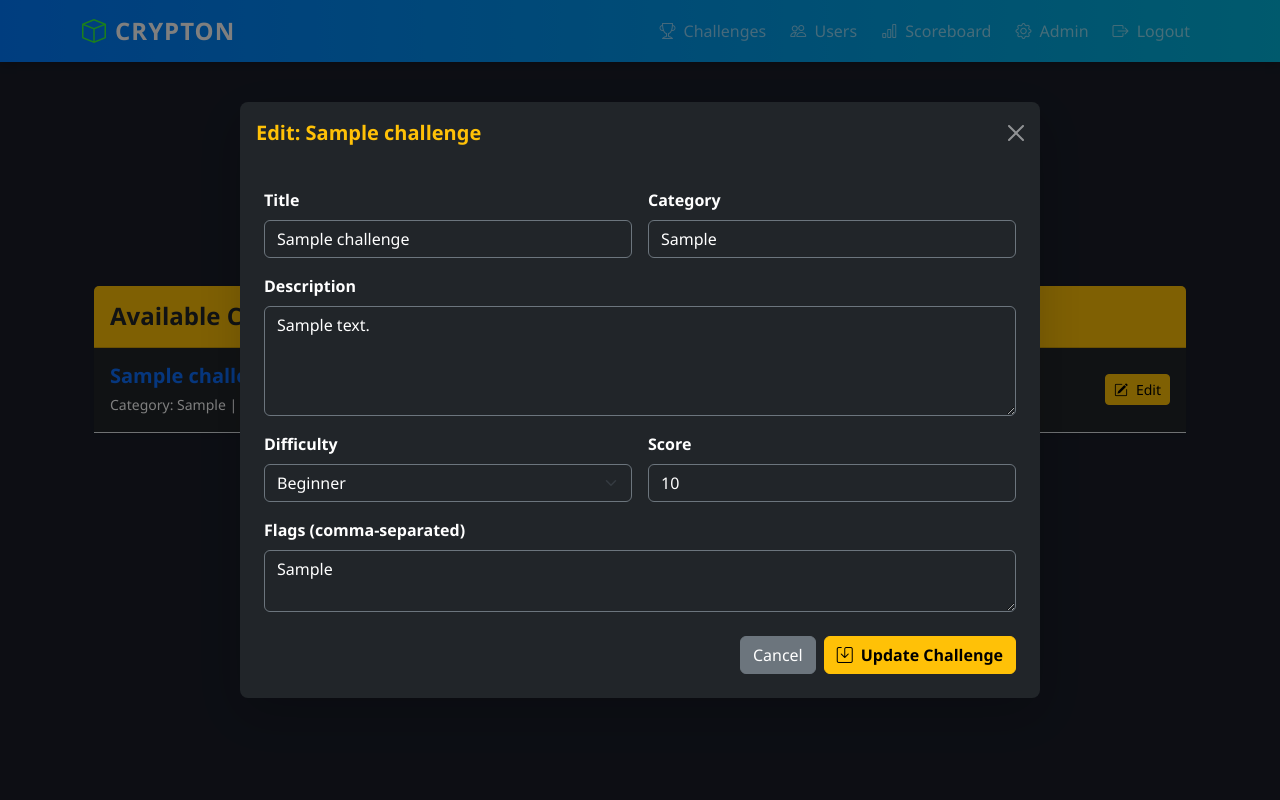
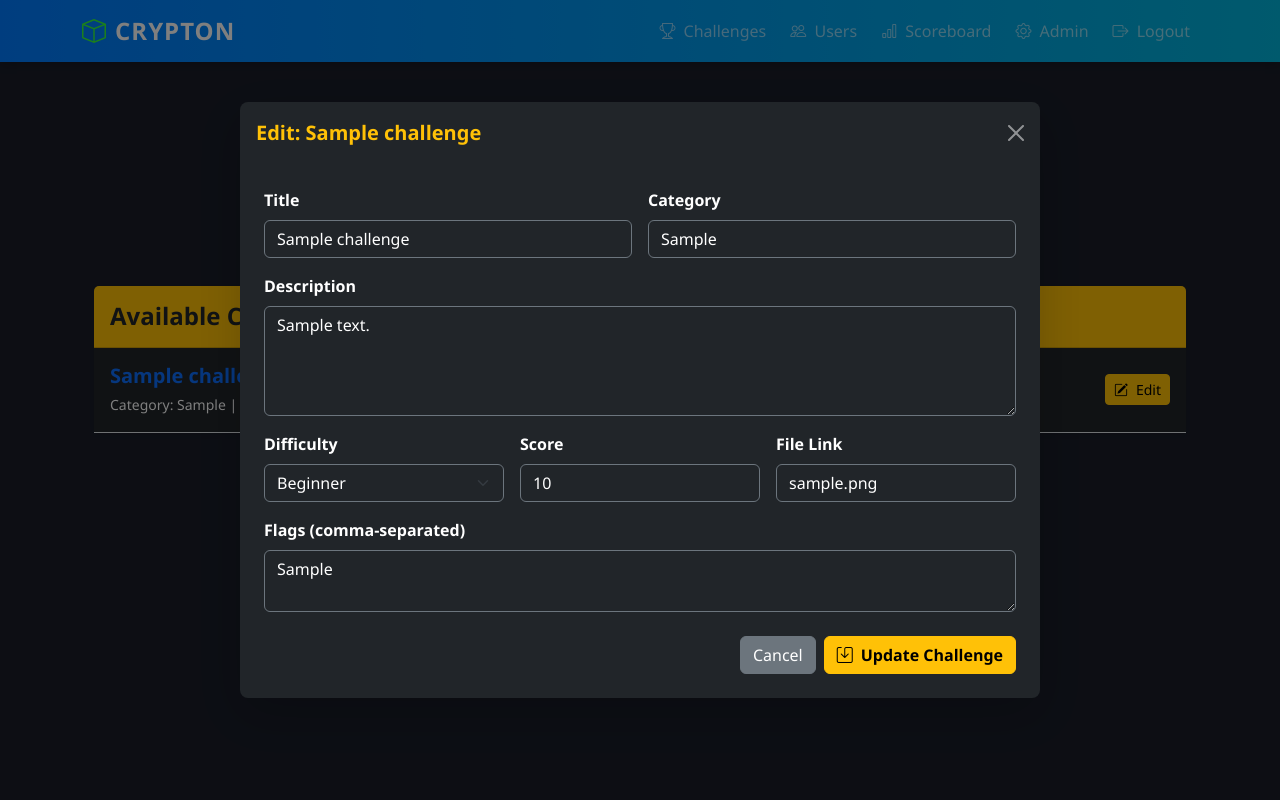
Before and after one commit to sujnankumar/PlayCTF, a Flask app: page /admin/challenges/edit in a window 1280 px wide, after a click on "Edit". Run offline with Flask 3, Linux system fonts and the light colour scheme; a user stored in the database is signed in; tables that the repository leaves empty hold one stand-in row (values such as "Sample post").

Commit message:
last before session 1

```diff
--- a/admin_routes.py
+++ b/admin_routes.py
@@ -121,7 +121,7 @@ def add_challenge():
     flags = request.form.get('flags')  # Get flags as string
     flags_list = flags.split(',') if flags else []  # Convert to list
 
-
+    print(description)
     new_challenge = Challenge(title=title, description=description, category=category, difficulty=difficulty, score=score)
     db.session.add(new_challenge)
     db.session.commit()
@@ -147,6 +147,7 @@ def edit_challenge(challenge_id):
     challenge.category = request.form.get('category')
     challenge.difficulty = request.form.get('difficulty')
     challenge.score = int(request.form.get('score'))
+    challenge.file_link = request.form.get('file_link')
 
     # Update flags
     flags = request.form.get('flags')
--- a/models.py
+++ b/models.py
@@ -29,8 +29,10 @@ class Challenge(db.Model):
     difficulty = db.Column(db.String(20), nullable=False)  # Difficulty level (Easy, Medium, Hard)
     score = db.Column(db.Integer, nullable=False)  # Points for solving the challenge
     visibility = db.Column(db.String(10), nullable=False, default="private")  # "public" or "private"
+    file_link = db.Column(db.Text, nullable=True)
 
     flags = db.relationship('Flag', backref='challenge', lazy=True, cascade="all, delete")
+
 
 
 class Flag(db.Model):
--- a/templates/admin_edit_challenge.html
+++ b/templates/admin_edit_challenge.html
@@ -62,7 +62,7 @@
                                                           required>{{ challenge.description }}</textarea>
                                                 <div class="invalid-feedback">Please enter a description.</div>
                                             </div>
-                                            <div class="col-md-6">
+                                            <div class="col-md-4">
                                                 <label for="difficulty{{ challenge.id }}" class="form-label fw-semibold">Difficulty</label>
                                                 <select id="difficulty{{ challenge.id }}" name="difficulty"
                                                         class="form-select bg-dark text-white border-secondary" required>
@@ -73,12 +73,17 @@
                                                 </select>
                                                 <div class="invalid-feedback">Please select a difficulty.</div>
                                             </div>
-                                            <div class="col-md-6">
+                                            <div class="col-md-4">
                                                 <label for="score{{ challenge.id }}" class="form-label fw-semibold">Score</label>
                                                 <input type="number" id="score{{ challenge.id }}" name="score"
                                                        value="{{ challenge.score }}" class="form-control bg-dark text-white border-secondary"
                                                        min="1" required>
                                                 <div class="invalid-feedback">Please enter a valid score.</div>
+                                            </div>
+                                            <div class="col-md-4">
+                                                <label for="file_link{{ challenge.id }}" class="form-label fw-semibold">File Link</label>
+                                                <input type="text" id="file_link{{ challenge.id }}" name="file_link"
+                                                       value="{{ challenge.file_link or '' }}" class="form-control bg-dark text-white border-secondary">
                                             </div>
                                             <div class="col-12">
                                                 <label for="flags{{ challenge.id }}" class="form-label fw-semibold">Flags (comma-separated)</label>
```
Also changed, not shown: templates/dashboard.html (+8 -32 lines), instance/ctf.db.
